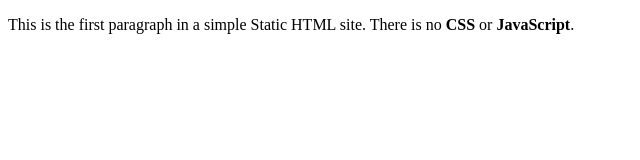
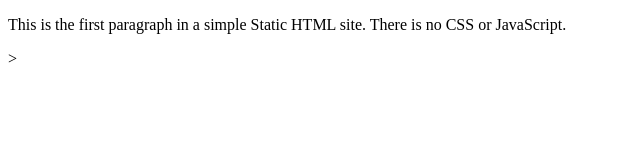
Before and after one commit to Megislava/Udacity-AWS-Jenkins, a plain HTML site: page index.html in a window 1280 px wide. Shown: the full height of the page, 0-640 px from the left. Drawn offline with Linux system fonts and the light colour scheme.

Commit message:
html change

```diff
--- a/index.html
+++ b/index.html
@@ -4,6 +4,6 @@
         <title>Static HTML Site</title>
       </head>
       <body>
-        <p>This is the first paragraph in a simple Static HTML site. There is no <strong>CSS</strong> or <strong>JavaScript</strong>.</p>
+        <p>This is the first paragraph in a simple Static HTML site. There is no CSS or JavaScript.</p>>
       </body>
     </html>
```
